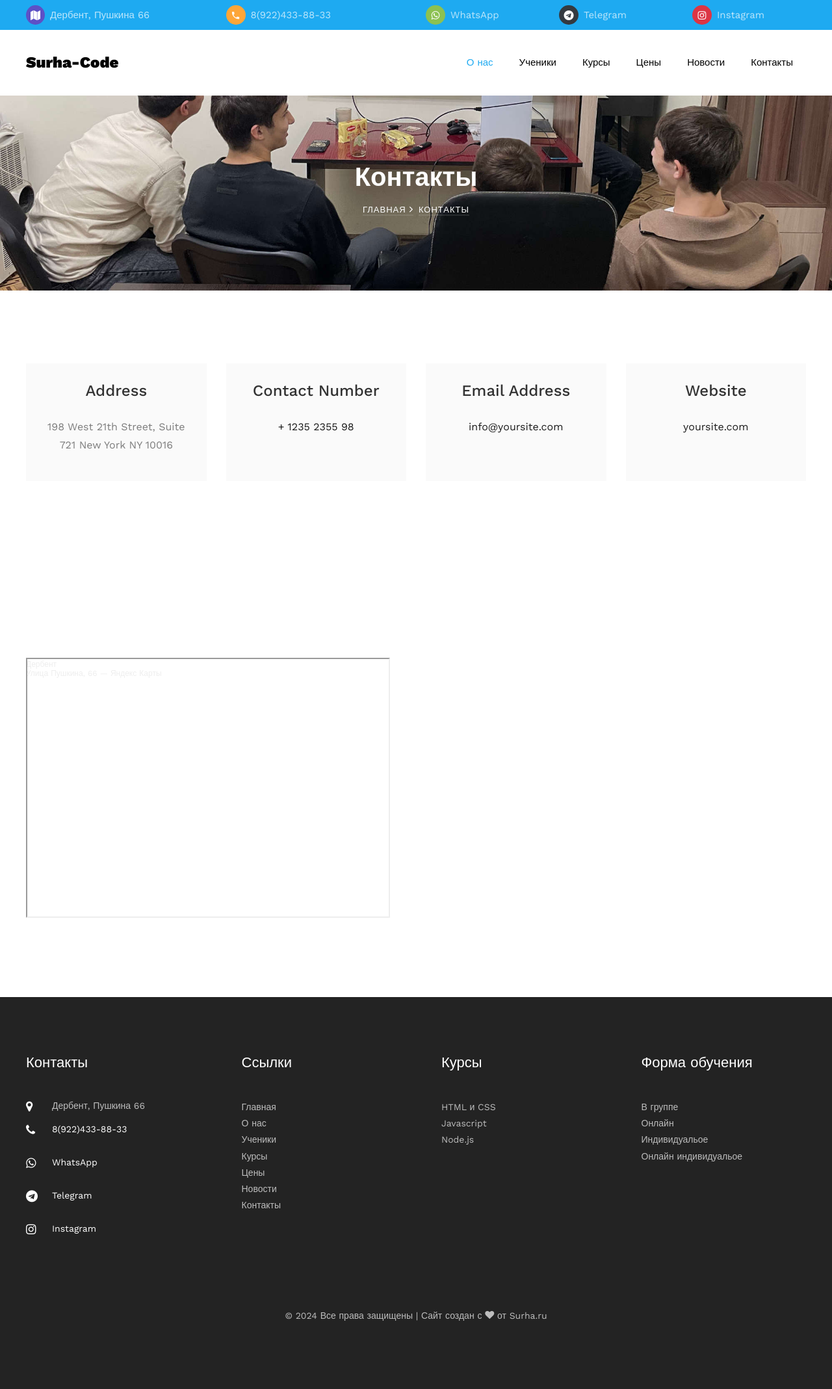
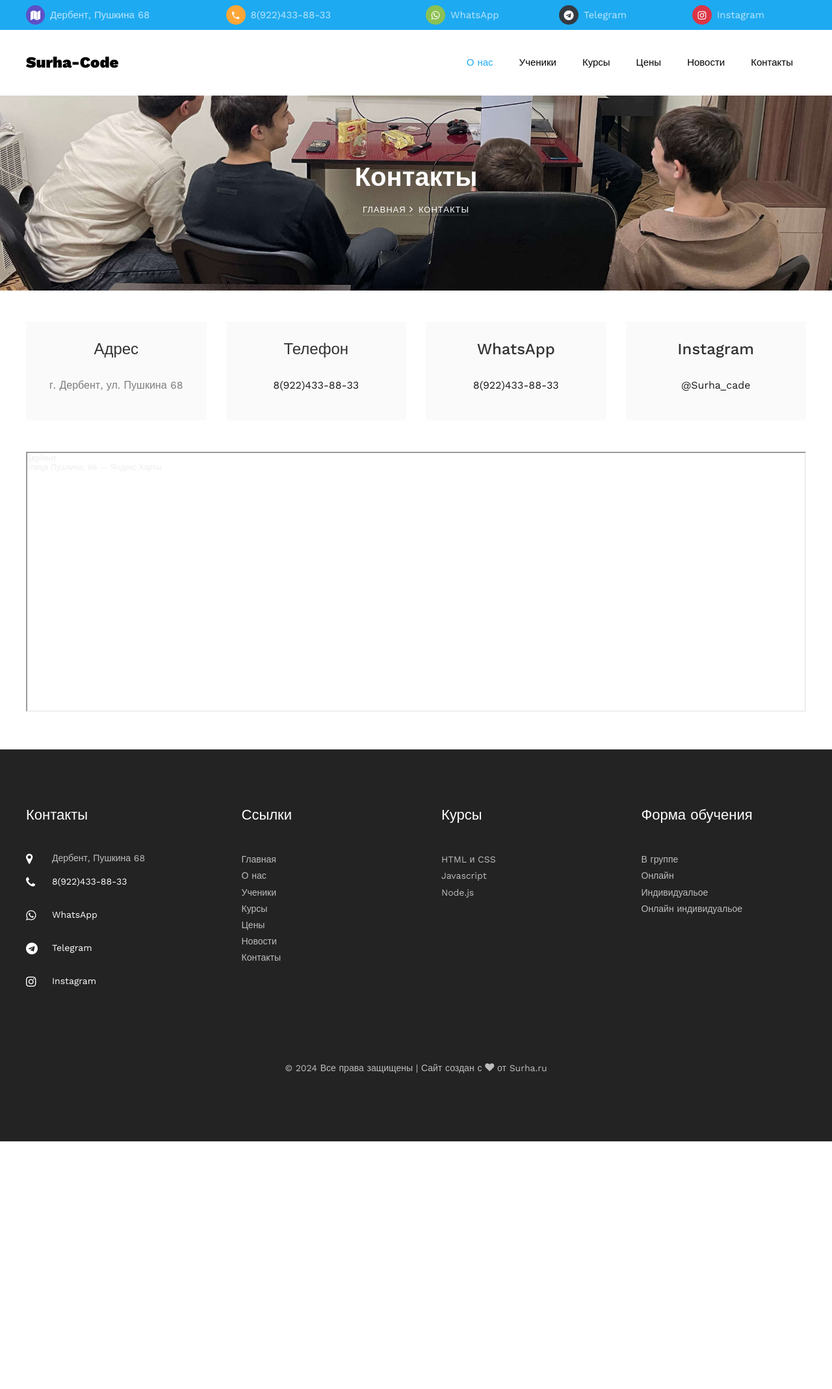
Before and after one commit to Surha05/surha-code, a PHP site: page /contact.php in a window 1280 px wide. Shown: the whole page at 65% size. After the commit the page ends 1756 px from the top, so only its background shows below. Run offline with PHP 8.4, Linux system fonts and the light colour scheme; some libraries are stand-ins or nearby versions; some web fonts are replaced.

Commit message:
правки футера

```diff
--- a/modules/contact/contact.php
+++ b/modules/contact/contact.php
@@ -1,28 +1,28 @@
-<section class="ftco-section contact-section">
+<section class="contact-section mt-5">
 	<div class="container">
 		<div class="row d-flex mb-5 contact-info">
-          <div class="col-md-3 d-flex">
+			<div class="col-md-3 col-sm-6 d-flex">
 				<div class="bg-light align-self-stretch box p-4 text-center">
-          		<h3 class="mb-4">Address</h3>
-	            <p>198 West 21th Street, Suite 721 New York NY 10016</p>
+					<h3 class="mb-4">Адрес</h3>
+					<p>г. Дербент, ул. Пушкина 68</p>
 				</div>
 			</div>
-          <div class="col-md-3 d-flex">
+			<div class="col-md-3 col-sm-6 d-flex">
 				<div class="bg-light align-self-stretch box p-4 text-center">
-          		<h3 class="mb-4">Contact Number</h3>
-	            <p><a href="tel://1234567920">+ 1235 2355 98</a></p>
+					<h3 class="mb-4">Телефон</h3>
+					<p><a href="tel:89224338833" target="_blank">8(922)433-88-33</a></p>
 				</div>
 			</div>
-          <div class="col-md-3 d-flex">
+			<div class="col-md-3 col-sm-6 d-flex">
 				<div class="bg-light align-self-stretch box p-4 text-center">
-          		<h3 class="mb-4">Email Address</h3>
-	            <p><a href="mailto:info@yoursite.com">info@yoursite.com</a></p>
+					<h3 class="mb-4">WhatsApp</h3>
+					<p><a href="https://wa.me/79224338833" target="_blank">8(922)433-88-33</a></p>
 				</div>
 			</div>
-          <div class="col-md-3 d-flex">
+			<div class="col-md-3 col-sm-6 d-flex">
 				<div class="bg-light align-self-stretch box p-4 text-center">
-          		<h3 class="mb-4">Website</h3>
-	            <p><a href="#">yoursite.com</a></p>
+					<h3 class="mb-4">Instagram</h3>
+					<p><a href="https://www.instagram.com/surha_code/" target="_blank">@Surha_cade</a></p>
 				</div>
 			</div>
 		</div>
--- a/modules/footer/footer.php
+++ b/modules/footer/footer.php
@@ -6,7 +6,7 @@
 						<h2 class="ftco-heading-2">Контакты</h2>
 						<div class="block-23 mb-3">
 							<ul>
-								<li><span class="icon icon-map-marker"></span><span class="text">Дербент, Пушкина 66</span></li>
+								<li><span class="icon icon-map-marker"></span><span class="text">Дербент, Пушкина 68</span></li>
 								<li><a href="tel:89224338833"><span class="icon icon-phone"></span><span class="text">8(922)433-88-33</span></a></li>
 								<li><a href="https://wa.me/79224338833"><span class="icon icon-whatsapp"></span><span class="text">WhatsApp</span></a></li>
 								<li><a href="https://t.me/Surha05"><span class="icon icon-telegram"></span><span class="text">Telegram</span></a></li>
--- a/modules/header/top-block.php
+++ b/modules/header/top-block.php
@@ -5,7 +5,7 @@
         <div class="row d-flex">
           <div class="col-lg-3 col-md-6 pr-4 d-flex topper align-items-center">
             <div class="icon bg-fifth mr-2 d-flex justify-content-center align-items-center"><span class="icon-map"></span></div>
-            <span class="text">Дербент, Пушкина 66</span>
+            <span class="text">Дербент, Пушкина 68</span>
           </div>
 
           <div class="col-lg-3 col-6 pr-4 d-flex topper align-items-center">
--- a/modules/map/map.php
+++ b/modules/map/map.php
@@ -1,6 +1,5 @@
-
-<section class="ftco-section">
-		<div class="container">
-        <div style="position:relative;overflow:hidden;"><a href="https://yandex.ru/maps/11007/derbent/?utm_medium=mapframe&utm_source=maps" style="color:#eee;font-size:12px;position:absolute;top:0px;">Дербент</a><a href="https://yandex.ru/maps/11007/derbent/house/ulitsa_pushkina_66/YEEYdA5jS00BQFpofXx0dHtkYQ==/?ll=48.293174%2C42.055704&utm_medium=mapframe&utm_source=maps&z=21" style="color:#eee;font-size:12px;position:absolute;top:14px;">Улица Пушкина, 66 — Яндекс Карты</a><iframe src="https://yandex.ru/map-widget/v1/?ll=48.293174%2C42.055704&mode=whatshere&whatshere%5Bpoint%5D=48.293087%2C42.055707&whatshere%5Bzoom%5D=17&z=21" width="560" height="400" frameborder="1" allowfullscreen="true" style="position:relative;"></iframe></div>
-        </div>
+<section class="mb-5">
+    <div class="container">
+        <div style="position:relative;overflow:hidden;"><a href="https://yandex.ru/maps/11007/derbent/?utm_medium=mapframe&utm_source=maps" style="color:#eee;font-size:12px;position:absolute;top:0px;">Дербент</a><a href="https://yandex.ru/maps/11007/derbent/house/ulitsa_pushkina_66/YEEYdA5jS00BQFpofXx0dHtkYQ==/?ll=48.293174%2C42.055704&utm_medium=mapframe&utm_source=maps&z=21" style="color:#eee;font-size:12px;position:absolute;top:14px;">Улица Пушкина, 68 — Яндекс Карты</a><iframe src="https://yandex.ru/map-widget/v1/?ll=48.293174%2C42.055704&mode=whatshere&whatshere%5Bpoint%5D=48.293087%2C42.055707&whatshere%5Bzoom%5D=17&z=21" allowfullscreen="true" style="position:relative;width:100%;height:400px;"></iframe></div>
+    </div>
 </section>
--- a/modules/news/all-news.php
+++ b/modules/news/all-news.php
@@ -18,7 +18,7 @@
 						</a>
 						<div class="text bg-white p-4">
 							<h3 class="heading"><a href="#">Новый учебный класс</a></h3>
-							<p>Переехали на новый адрес по ул. Пушкина 66.</p>
+							<p>Переехали на новый адрес по ул. Пушкина 68.</p>
 							<div class="d-flex align-items-center mt-4">
 								<p class="mb-0"><a href="/blog-single.php" class="btn btn-secondary">Читать</a></p>
 								<!-- <p class="ml-auto mb-0">
--- a/modules/news/news.php
+++ b/modules/news/news.php
@@ -18,7 +18,7 @@
 						</a>
 						<div class="text bg-white p-4">
 							<h3 class="heading"><a href="#">Новый учебный класс</a></h3>
-							<p>Переехали на новый адрес по ул. Пушкина 66.</p>
+							<p>Переехали на новый адрес по ул. Пушкина 68.</p>
 							<div class="d-flex align-items-center mt-4">
 								<p class="mb-0"><a href="/blog-single.php" class="btn btn-secondary">Читать</a></p>
 								<!-- <p class="ml-auto mb-0">
```
Lines whose indentation alone changed are shown as unchanged.
